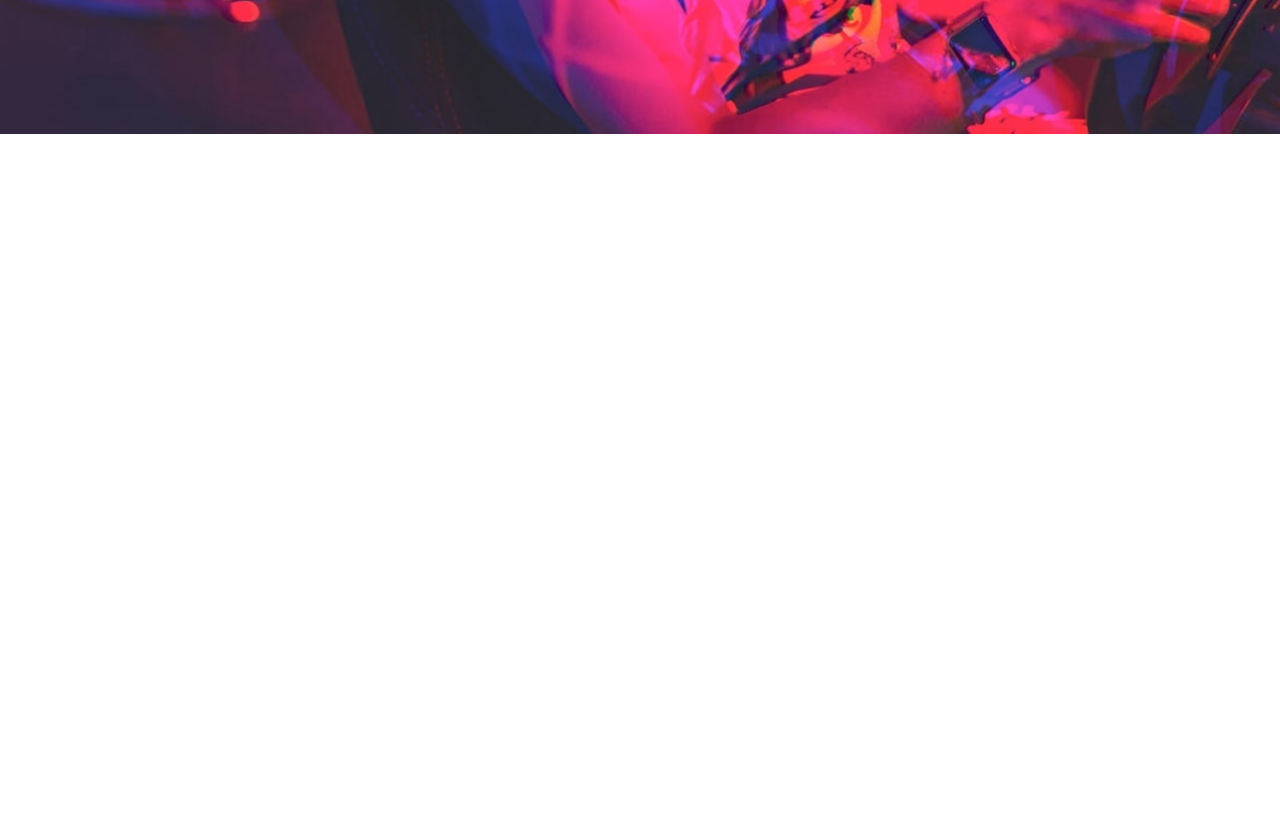
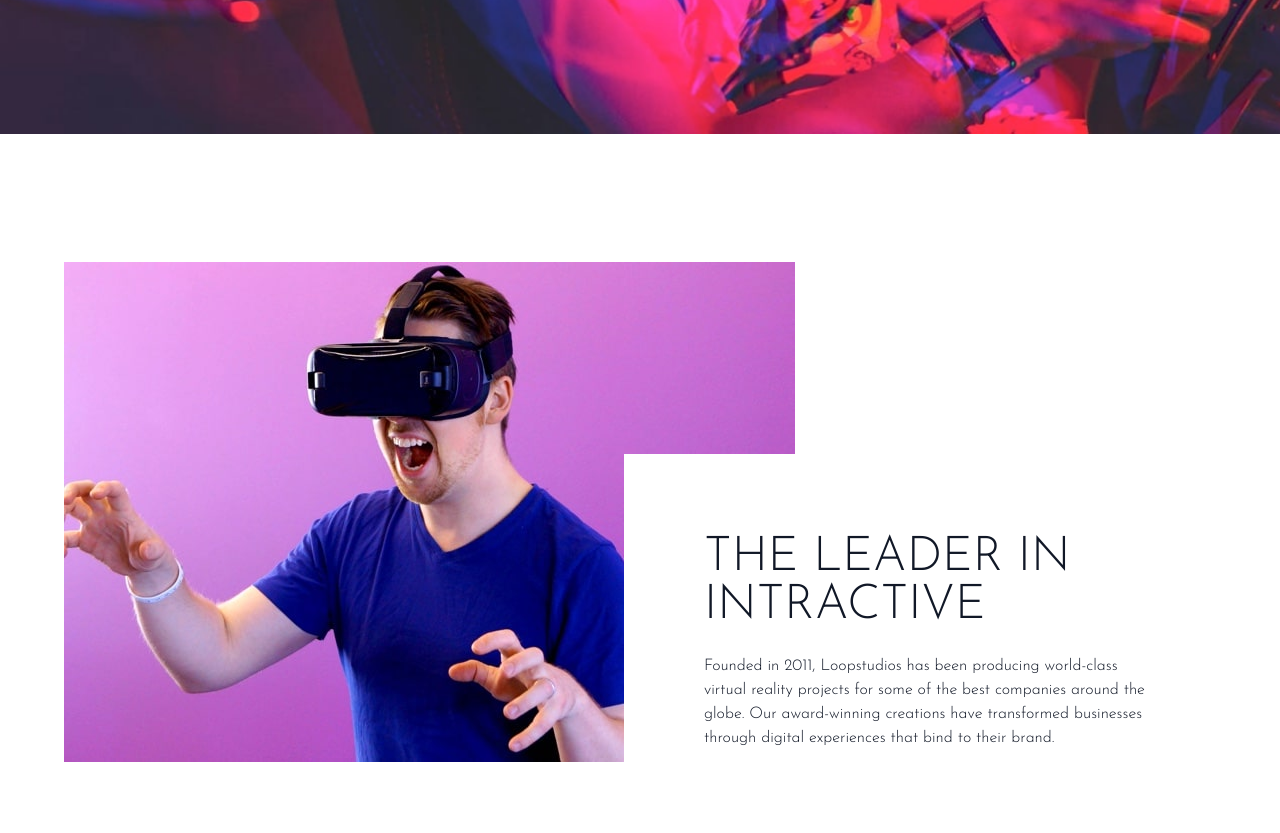
Before and after one commit to Rahimah-98/loopstudios, a website: page index.html in a window 1280 px wide. Shown: the part 522-1355 px from the top of the page. Before the commit the page ends 800 px from the top, so only its background shows below. Drawn offline with Linux system fonts and the light colour scheme.

Commit message:
Impelemented the Feature section

```diff
--- a/index.html
+++ b/index.html
@@ -60,5 +60,30 @@
         </div>
       </div>
     </section>
+
+    <!-- Feature Section -->
+    <section id="feature">
+      <div
+        class="relative container flex-flex-col max-w-6xl mx-auto my-32 px-6 md:px-0 md:flex-row text-gray-900">
+        <!-- Image -->
+        <img src="images/desktop/image-interactive.jpg" alt="" />
+
+        <!-- Text Container -->
+        <div
+          class="top-48 pt-0 bg-white md:absolute md:right-0 md:py-20 md:pl-20">
+          <h2
+            class="max-w-lg mt-10 mb-6 font-sans text-4xl text-center text-gray-900 md:text-5xl uppercase md:mt-0 md:text-left">
+            The leader in intractive
+          </h2>
+
+          <p class="max-w-md text-center md:text-left">
+            Founded in 2011, Loopstudios has been producing world-class virtual
+            reality projects for some of the best companies around the globe.
+            Our award-winning creations have transformed businesses through
+            digital experiences that bind to their brand.
+          </p>
+        </div>
+      </div>
+    </section>
   </body>
 </html>
```
Also changed, not shown: css/style.css, dist/index.html.
